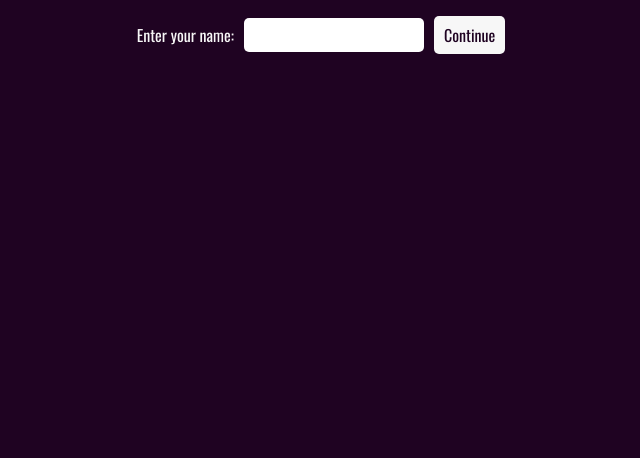
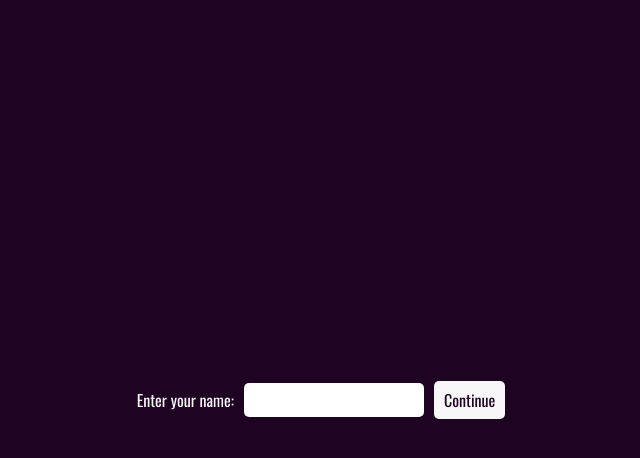
Before and after one commit to 383myrtle/odin-battleship, a website built with webpack: page src/template.html in a window 1280 px wide. Shown: the whole page, without its empty margins (319-959 px from the left). Built offline with nearby package versions, Linux system fonts and the light colour scheme.

Commit message:
style: center name input screen

```diff
--- a/src/DisplayController.js
+++ b/src/DisplayController.js
@@ -76,6 +76,7 @@ function addStartButton() {
 }
 
 function displayRules() {
+  gameInfo.classList.remove("center");
   gameInfo.textContent = "";
   addStartButton();
   const rules = document.createElement("div");
--- a/src/styles.css
+++ b/src/styles.css
@@ -131,3 +131,7 @@ h1 {
 .turn {
   font-size: 2rem;
 }
+
+.center {
+  height: 100vh;
+}
--- a/src/template.html
+++ b/src/template.html
@@ -25,7 +25,7 @@
           <p>Ships remaining: <span class="ships-remaining">5</span></p>
         </div>
       </div>
-      <div class="game-info">
+      <div class="game-info center">
         <form>
           <label for="name">Enter your name:</label>
           <input type="text" id="name" name="name" />
```
